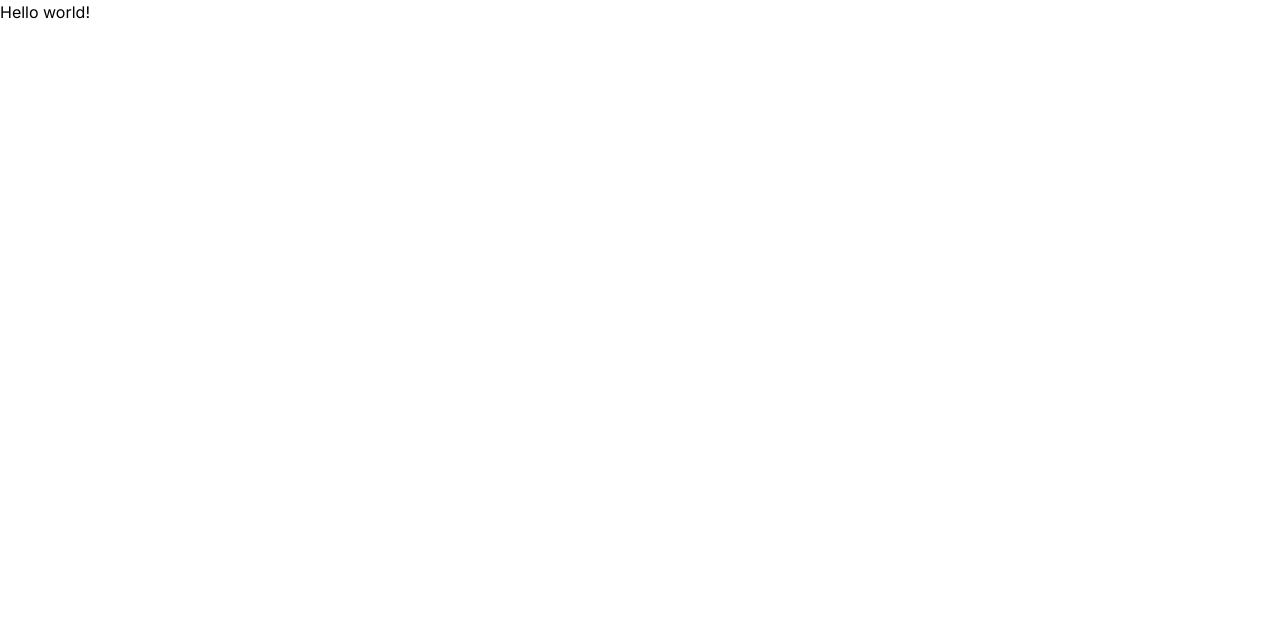
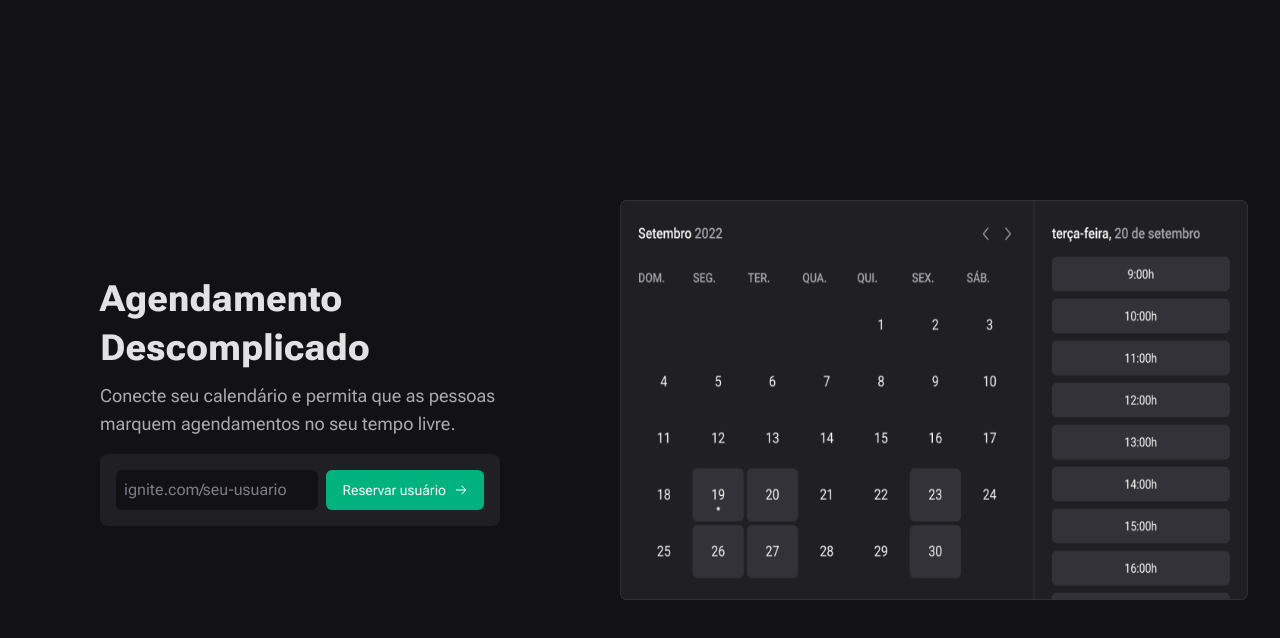
Before and after one commit to kunzeleric/ignite-call, a Next.js app: page / in a window 1280 px wide. Shown: the top 638 px of the page. Built offline with nearby package versions, Linux system fonts and the light colour scheme.

Commit message:
feat: created home page + btn + claim user name form components

```diff
--- a/package.json
+++ b/package.json
@@ -10,6 +10,7 @@
     "lint:fix": "eslint --fix \"**/*.{ts,tsx}\""
   },
   "dependencies": {
+    "@phosphor-icons/react": "^2.1.7",
     "next": "14.2.6",
     "react": "^18",
     "react-dom": "^18"
--- /dev/null
+++ b/src/app/home/index.tsx
@@ -0,0 +1,32 @@
+import previewImage from '@/assets/calendar.png'
+import { ClaimUserNameForm } from '@/components/claim-user-name-form'
+import Image from 'next/image'
+
+export default function Home() {
+  return (
+    <div className="flex h-screen items-center max-w-[calc(100vw-(100vw-1160px)/2)] gap-20 ml-auto">
+      <div className="max-w-[480px] px-10">
+        <h1 className="text-4xl font-extrabold leading-snug">
+          Agendamento Descomplicado
+        </h1>
+        <p className="text-lg mt-2 text-gray-200">
+          Conecte seu calendário e permita que as pessoas marquem agendamentos
+          no seu tempo livre.
+        </p>
+        <ClaimUserNameForm />
+      </div>
+      <div className="pr-8 sm:hidden w-[700px] h-[400px]">
+        <Image
+          className="h-full w-full"
+          src={previewImage}
+          width={400}
+          height={400}
+          quality={100}
+          priority
+          alt="Calendário simbolizando aplicação em funcionamento"
+          aria-label='"Calendário simbolizando aplicação em funcionamento"'
+        />
+      </div>
+    </div>
+  )
+}
--- a/src/app/layout.tsx
+++ b/src/app/layout.tsx
@@ -1,8 +1,11 @@
 import type { Metadata } from 'next'
-import { Inter } from 'next/font/google'
+import { Roboto_Flex } from 'next/font/google'
 import './globals.css'
 
-const inter = Inter({ subsets: ['latin'] })
+const roboto = Roboto_Flex({
+  subsets: ['latin'],
+  weight: ['400', '500', '600', '700', '800', '900'],
+})
 
 export const metadata: Metadata = {
   title: 'Create Next App',
@@ -16,7 +19,9 @@ export default function RootLayout({
 }>) {
   return (
     <html lang="en">
-      <body className={inter.className}>{children}</body>
+      <body className={`${roboto.className} bg-gray-900 text-gray-100`}>
+        {children}
+      </body>
     </html>
   )
 }
--- a/src/app/page.tsx
+++ b/src/app/page.tsx
@@ -1,3 +1 @@
-export default function Home() {
-  return <h1>Hello world!</h1>
-}
+export { default } from '@/app/home'
--- /dev/null
+++ b/src/components/button.tsx
@@ -0,0 +1,17 @@
+import { ComponentProps, ReactNode } from 'react'
+
+interface ButtonProps extends ComponentProps<'button'> {
+  children: ReactNode
+  className?: string
+}
+
+export function Button({ children, className, ...props }: ButtonProps) {
+  return (
+    <button
+      className={`flex text-sm items-center gap-2 px-4 py-2 rounded-md ${className} text-white duration-300 bg-green-500 hover:bg-green-600`}
+      {...props}
+    >
+      {children}
+    </button>
+  )
+}
--- /dev/null
+++ b/src/components/claim-user-name-form.tsx
@@ -0,0 +1,18 @@
+import { ArrowRight } from '@phosphor-icons/react/dist/ssr'
+import { Button } from '@/components/button'
+
+export function ClaimUserNameForm() {
+  return (
+    <form className="grid grid-cols-[1fr_auto] gap-2 mt-4 p-4 bg-gray-800 rounded-lg">
+      <input
+        type="text"
+        placeholder="ignite.com/seu-usuario"
+        className="bg-gray-900 px-2 rounded-md py-2"
+      />
+      <Button type="submit">
+        Reservar usuário
+        <ArrowRight />
+      </Button>
+    </form>
+  )
+}
--- a/tailwind.config.ts
+++ b/tailwind.config.ts
@@ -7,7 +7,25 @@ const config: Config = {
     './src/app/**/*.{js,ts,jsx,tsx,mdx}',
   ],
   theme: {
-    extend: {},
+    screens: {
+      sm: { max: '600px' },
+    },
+    extend: {
+      colors: {
+        gray: {
+          100: '#E1E1E6',
+          200: '#A9A9B2',
+          400: '#7C7C8A',
+          600: '#323238',
+          800: '#202024',
+          900: '#121214',
+        },
+        green: {
+          500: '#00B37E',
+          600: '#00875F',
+        },
+      },
+    },
     plugins: [],
   },
 }
```
Also changed, not shown: .eslintrc.json, src/assets/calendar.png (added), 1 other file (tests, documents, lock files or other folders).
